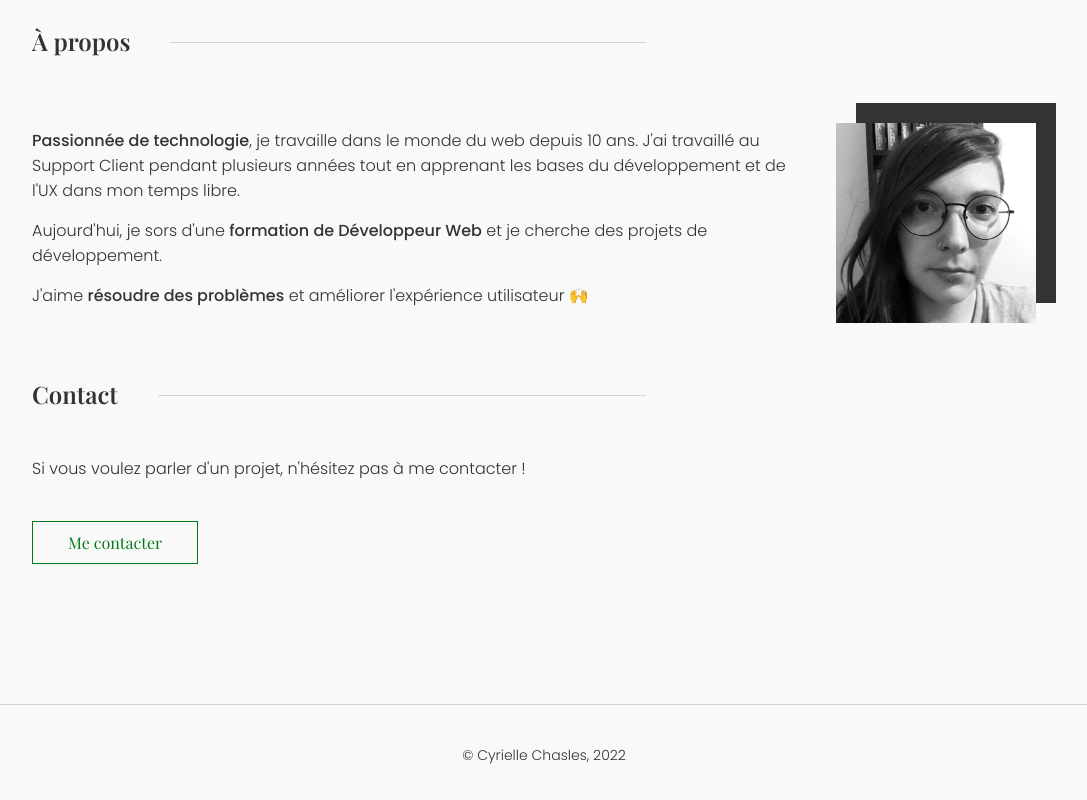
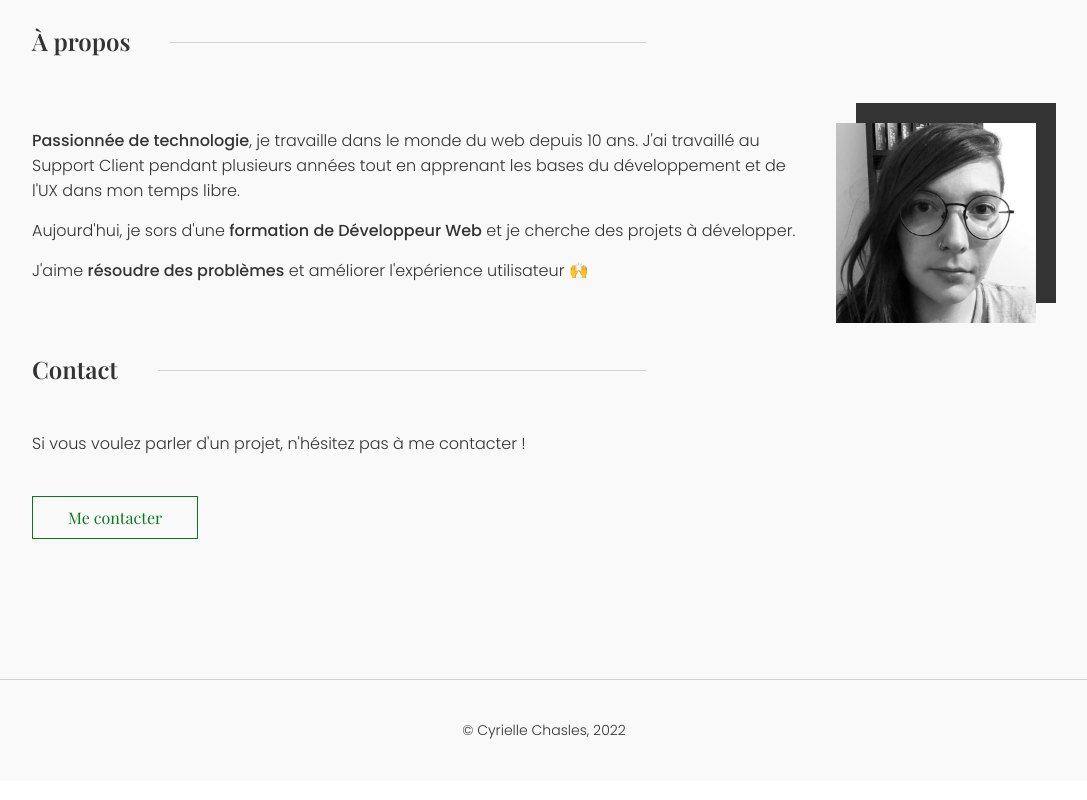
Before and after one commit to krauzeure/portfolio, a React (Create React App) app: page / in a window 1280 px wide. Shown: the part 1906-2706 px from the top of the page, without its empty margins (96-1183 px from the left). Built offline with nearby package versions, Linux system fonts and the light colour scheme.

Commit message:
Editing about copy

```diff
--- a/src/text/french.js
+++ b/src/text/french.js
@@ -13,7 +13,7 @@ export const frenchCopy = {
         "about2": ", je travaille dans le monde du web depuis 10 ans. J'ai travaillé au Support Client pendant plusieurs années tout en apprenant les bases du développement et de l'UX dans mon temps libre.",
         "about3": "Aujourd'hui, je sors d'une ",
         "about4": "formation de Développeur Web",
-        "about5": " et je cherche des projets de développement.",
+        "about5": " et je cherche des projets à développer.",
         "about6": "J'aime ",
         "about7": "résoudre des problèmes",
         "about8": " et améliorer l'expérience utilisateur 🙌",
```
